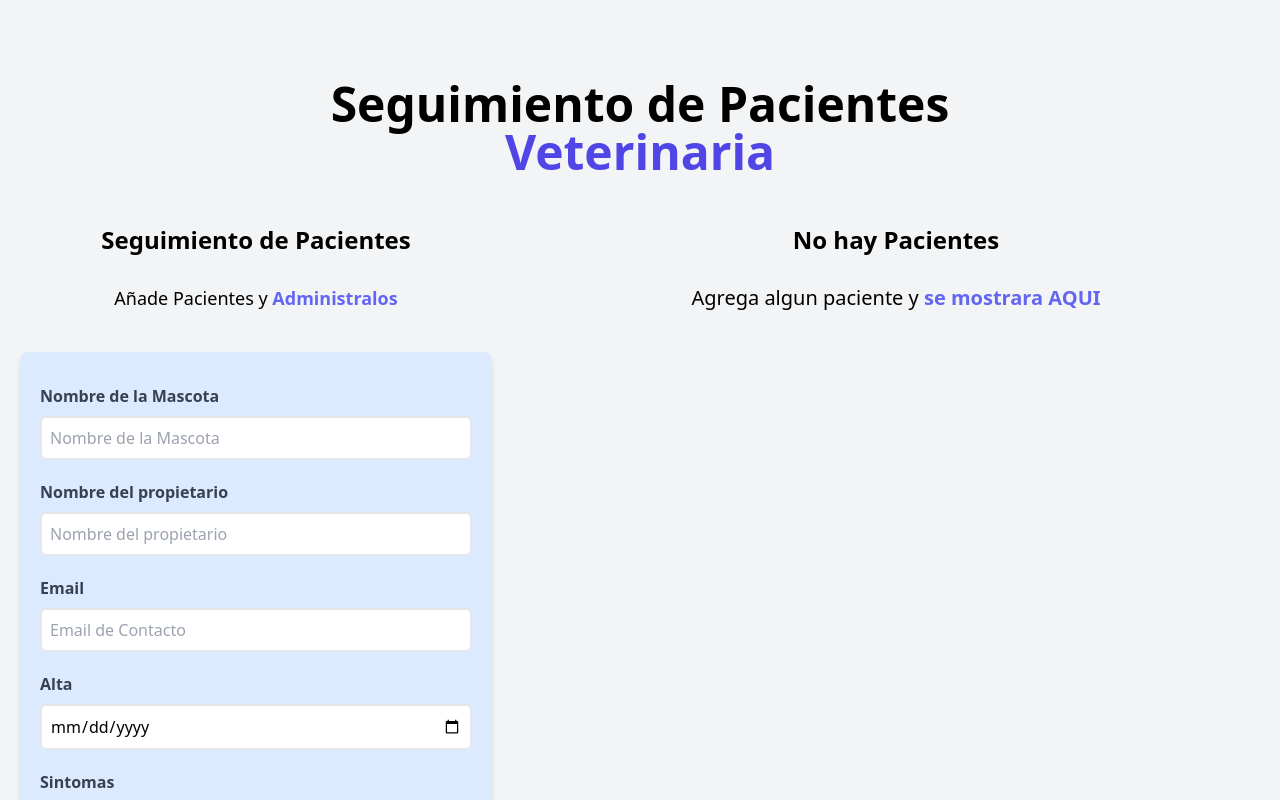
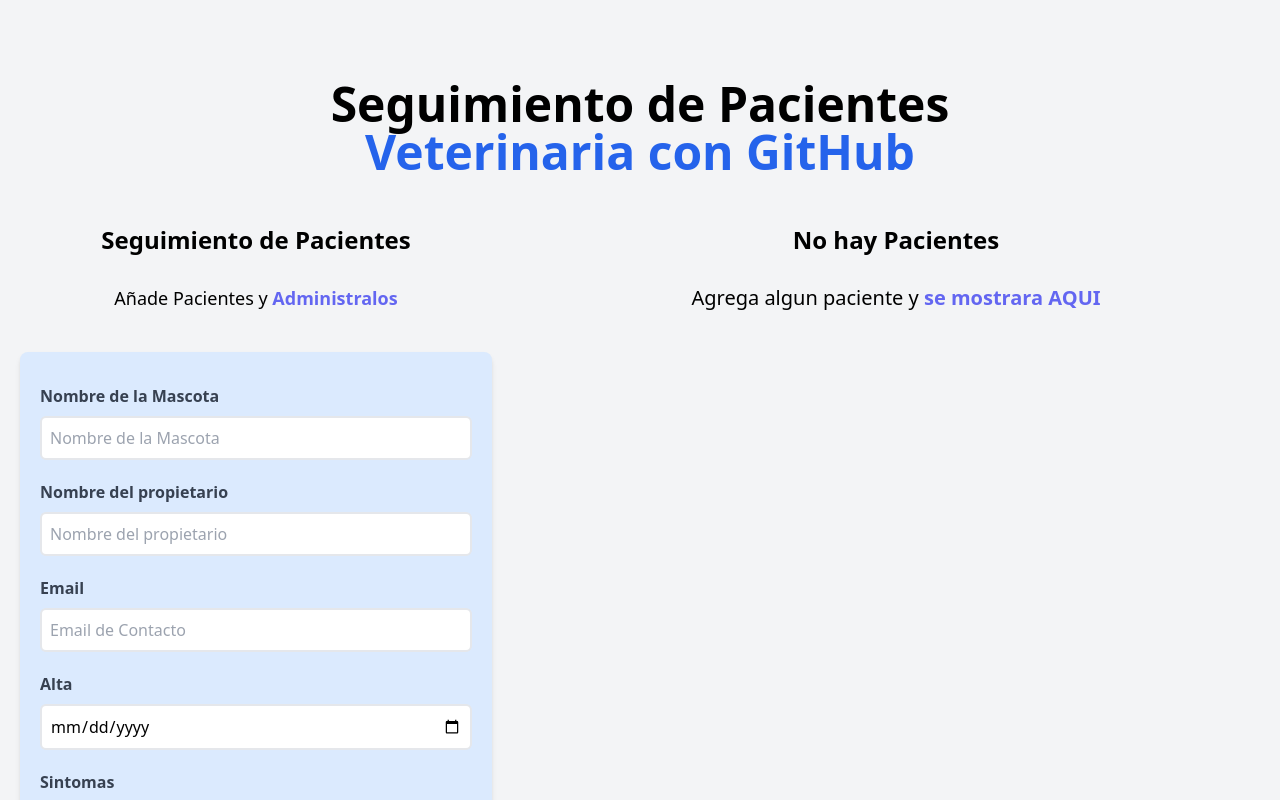
Before and after one commit to danni-boi-dot/citasReact, a React (Vite) app: page / in a window 1280 px wide. Shown: the top 800 px of the page. Built offline with nearby package versions, Linux system fonts and the light colour scheme.

Commit message:
Se cambio el Titulo

```diff
--- a/src/components/Header.jsx
+++ b/src/components/Header.jsx
@@ -5,7 +5,7 @@
     <>
       <h1 className="font-black text-5xl text-center md:w-1/2 mx-auto">
         Seguimiento de Pacientes {""}
-        <span className='text-indigo-600'>Veterinaria</span>
+        <span className='text-blue-600'>Veterinaria con GitHub</span>
       </h1>
     </>
   )
```
